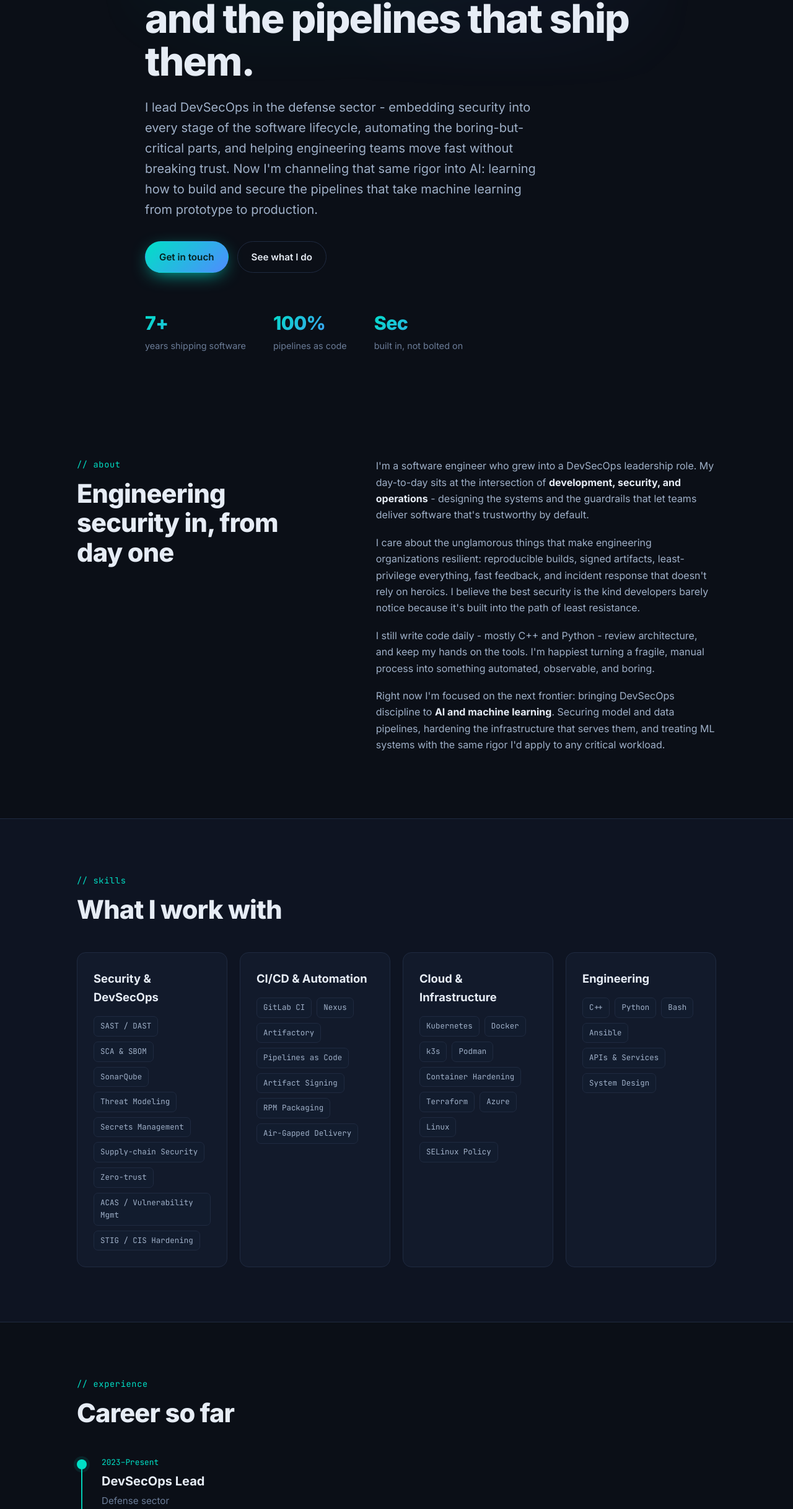
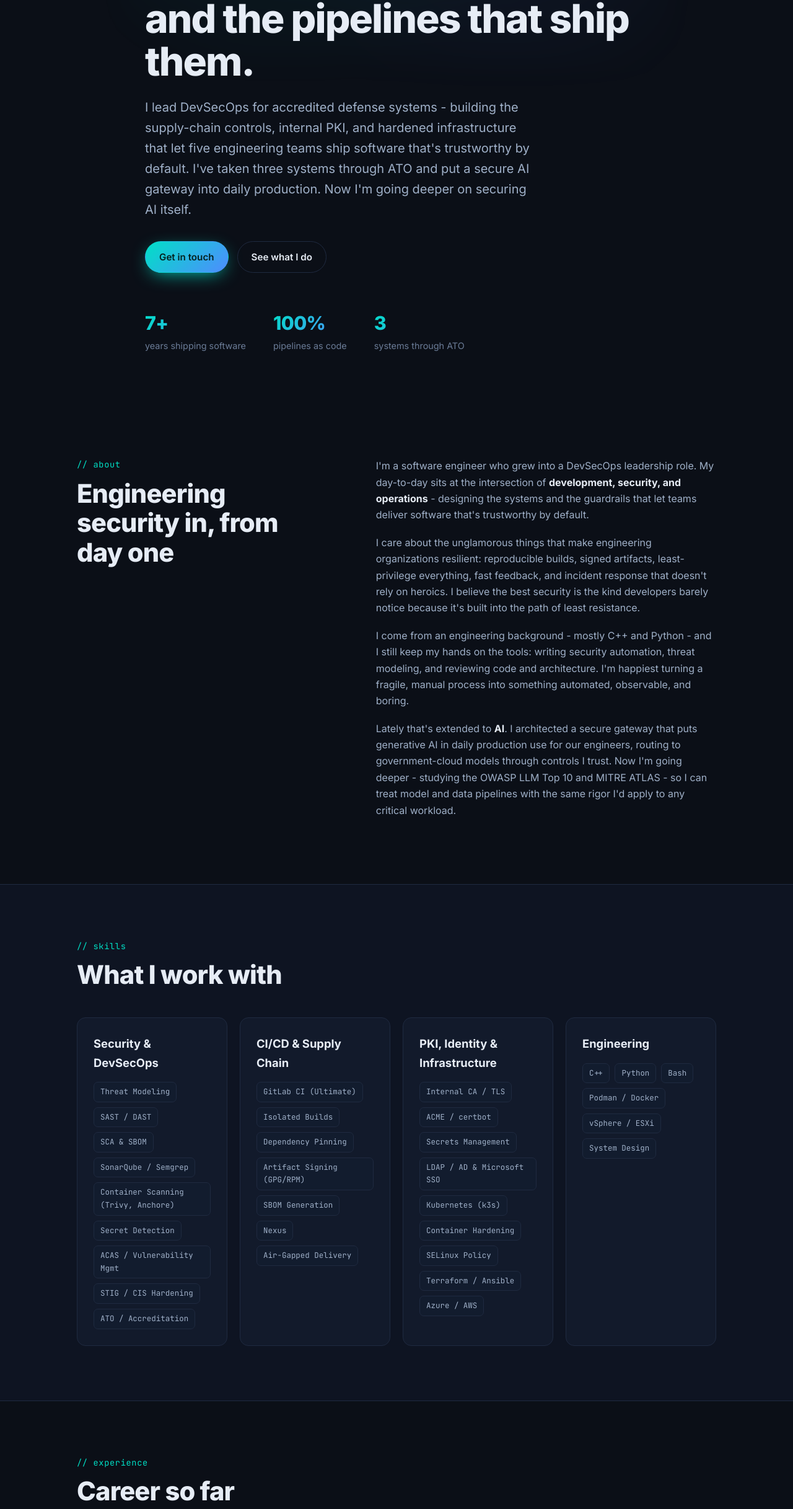
Before and after one commit to ZheniaSteger/zheniasteger.github.io, a plain HTML site: page index.html in a window 1280 px wide. Shown: the part 366-2800 px from the top of the page at 62% size. Drawn offline with Linux system fonts and the light colour scheme.

Commit message:
update for resume

```diff
--- a/index.html
+++ b/index.html
@@ -48,7 +48,7 @@
     "email": "mailto:zhenia.steger@gmail.com",
     "jobTitle": "DevSecOps Lead",
     "description": "Software Engineer and DevSecOps Lead building secure, resilient systems and the pipelines that ship them.",
-    "knowsAbout": ["DevSecOps", "Application Security", "CI/CD", "Supply-chain security", "Kubernetes", "Cloud infrastructure", "Python", "Go"],
+    "knowsAbout": ["DevSecOps", "Application Security", "Supply-chain security", "CI/CD", "PKI", "SBOM", "ATO / Accreditation", "Kubernetes", "SELinux", "AI security", "C++", "Python"],
     "sameAs": [
       "https://www.linkedin.com/in/zsteger/",
       "https://github.com/ZheniaSteger"
@@ -82,17 +82,17 @@
     <!-- Hero -->
     <section class="hero">
       <div class="container hero-inner">
-        <p class="eyebrow reveal">DevSecOps Lead · Building Toward AI Security</p>
+        <p class="eyebrow reveal">DevSecOps Lead · Supply Chain, PKI &amp; Infrastructure Security</p>
         <h1 class="hero-title reveal">
           Hi, I'm <span class="accent">Zhenia</span>.<br />
           I build secure systems<br />and the pipelines that ship them.
         </h1>
         <p class="hero-sub reveal">
-          I lead DevSecOps in the defense sector - embedding security into every stage
-          of the software lifecycle, automating the boring-but-critical parts, and
-          helping engineering teams move fast without breaking trust. Now I'm channeling
-          that same rigor into AI: learning how to build and secure the pipelines that
-          take machine learning from prototype to production.
+          I lead DevSecOps for accredited defense systems - building the supply-chain
+          controls, internal PKI, and hardened infrastructure that let five engineering
+          teams ship software that's trustworthy by default. I've taken three systems
+          through ATO and put a secure AI gateway into daily production. Now I'm going
+          deeper on securing AI itself.
         </p>
         <div class="hero-actions reveal">
           <a href="#contact" class="btn btn-primary">Get in touch</a>
@@ -101,7 +101,7 @@
         <ul class="hero-stats reveal">
           <li><strong data-count="7">7+</strong><span>years shipping software</span></li>
           <li><strong data-count="100">100%</strong><span>pipelines as code</span></li>
-          <li><strong>Sec</strong><span>built in, not bolted on</span></li>
+          <li><strong data-count="3">3</strong><span>systems through ATO</span></li>
         </ul>
       </div>
       <div class="hero-glow" aria-hidden="true"></div>
@@ -129,14 +129,16 @@
             resistance.
           </p>
           <p>
-            I still write code daily - mostly C++ and Python - review architecture, and keep
-            my hands on the tools. I'm happiest turning a fragile, manual process into something
+            I come from an engineering background - mostly C++ and Python - and I still keep
+            my hands on the tools: writing security automation, threat modeling, and reviewing
+            code and architecture. I'm happiest turning a fragile, manual process into something
             automated, observable, and boring.
           </p>
           <p>
-            Right now I'm focused on the next frontier: bringing DevSecOps discipline to
-            <strong>AI and machine learning</strong>. Securing model and data pipelines,
-            hardening the infrastructure that serves them, and treating ML systems with the
+            Lately that's extended to <strong>AI</strong>. I architected a secure gateway that
+            puts generative AI in daily production use for our engineers, routing to
+            government-cloud models through controls I trust. Now I'm going deeper - studying the
+            OWASP LLM Top 10 and MITRE ATLAS - so I can treat model and data pipelines with the
             same rigor I'd apply to any critical workload.
           </p>
         </div>
@@ -154,41 +156,41 @@
           <article class="card reveal">
             <h3>Security &amp; DevSecOps</h3>
             <ul class="tag-list">
+              <li>Threat Modeling</li>
               <li>SAST / DAST</li>
               <li>SCA &amp; SBOM</li>
-              <li>SonarQube</li>
-              <li>Threat Modeling</li>
-              <li>Secrets Management</li>
-              <li>Supply-chain Security</li>
-              <li>Zero-trust</li>
+              <li>SonarQube / Semgrep</li>
+              <li>Container Scanning (Trivy, Anchore)</li>
+              <li>Secret Detection</li>
               <li>ACAS / Vulnerability Mgmt</li>
               <li>STIG / CIS Hardening</li>
+              <li>ATO / Accreditation</li>
             </ul>
           </article>
           <article class="card reveal">
-            <h3>CI/CD &amp; Automation</h3>
+            <h3>CI/CD &amp; Supply Chain</h3>
             <ul class="tag-list">
-              <li>GitLab CI</li>
+              <li>GitLab CI (Ultimate)</li>
+              <li>Isolated Builds</li>
+              <li>Dependency Pinning</li>
+              <li>Artifact Signing (GPG/RPM)</li>
+              <li>SBOM Generation</li>
               <li>Nexus</li>
-              <li>Artifactory</li>
-              <li>Pipelines as Code</li>
-              <li>Artifact Signing</li>
-              <li>RPM Packaging</li>
               <li>Air-Gapped Delivery</li>
             </ul>
           </article>
           <article class="card reveal">
-            <h3>Cloud &amp; Infrastructure</h3>
+            <h3>PKI, Identity &amp; Infrastructure</h3>
             <ul class="tag-list">
-              <li>Kubernetes</li>
-              <li>Docker</li>
-              <li>k3s</li>
-              <li>Podman</li>
+              <li>Internal CA / TLS</li>
+              <li>ACME / certbot</li>
+              <li>Secrets Management</li>
+              <li>LDAP / AD &amp; Microsoft SSO</li>
+              <li>Kubernetes (k3s)</li>
               <li>Container Hardening</li>
-              <li>Terraform</li>
-              <li>Azure</li>
-              <li>Linux</li>
               <li>SELinux Policy</li>
+              <li>Terraform / Ansible</li>
+              <li>Azure / AWS</li>
             </ul>
           </article>
           <article class="card reveal">
@@ -197,8 +199,8 @@
               <li>C++</li>
               <li>Python</li>
               <li>Bash</li>
-              <li>Ansible</li>
-              <li>APIs &amp; Services</li>
+              <li>Podman / Docker</li>
+              <li>vSphere / ESXi</li>
               <li>System Design</li>
             </ul>
           </article>
@@ -221,9 +223,12 @@
               <h3>DevSecOps Lead</h3>
               <p class="timeline-org">Defense sector</p>
               <p>
-                Own the security engineering practice across the SDLC for mission software
-                teams. Secure pipeline standards, SELinux/STIG hardening, vulnerability
-                management, and accreditation — adopted across multiple engineering teams.
+                Established the DevSecOps function across five engineering teams: secure pipeline
+                standards, threat modeling, and code-review gates. Overhauled shared pipelines with
+                dependency scanning, secret detection, Semgrep SAST, and DAST; architected supply-chain
+                controls - isolated builds, signed releases, and automated SBOMs. Took three systems
+                through ATO, operate the internal CA/PKI, and shipped a secure AI gateway now in daily
+                production.
               </p>
             </div>
           </li>
@@ -234,9 +239,11 @@
               <h3>DevOps Engineer</h3>
               <p class="timeline-org">Defense sector</p>
               <p>
-                Built the CI/CD and infrastructure platform: GitLab pipelines, Ansible-driven
-                provisioning, RPM distribution for air-gapped environments, and containerized
-                workloads at the edge.
+                Designed GitLab CI/CD for a dozen services and cut release cycle time in half, with
+                RPM signing and distribution for air-gapped environments. Provisioned infrastructure
+                as code with Ansible across vSphere, standardizing environments on hardened RHEL
+                builds, and containerized workloads on k3s so edge deployments ran the same artifacts
+                as the datacenter.
               </p>
             </div>
           </li>
@@ -247,13 +254,14 @@
               <h3>Software Engineer</h3>
               <p class="timeline-org">Defense sector</p>
               <p>
-                Mission software in C++ and Python for tactical networking systems. Established
-                secure-coding and review standards, and supported live field demonstrations.
+                Delivered features across production C++ and Python codebases deployed on fielded
+                tactical networking systems, and established secure-coding and review standards
+                adopted across the team.
               </p>
             </div>
           </li>
         </ol>
-        <p class="muted reveal">A detailed CV is available on request.</p>
+        <p class="muted reveal">Currently studying workload identity (OAuth 2.0, OIDC, SPIFFE/SPIRE) and AI/ML security (OWASP LLM Top 10, MITRE ATLAS). A detailed CV is available on request.</p>
       </div>
     </section>
 
```
